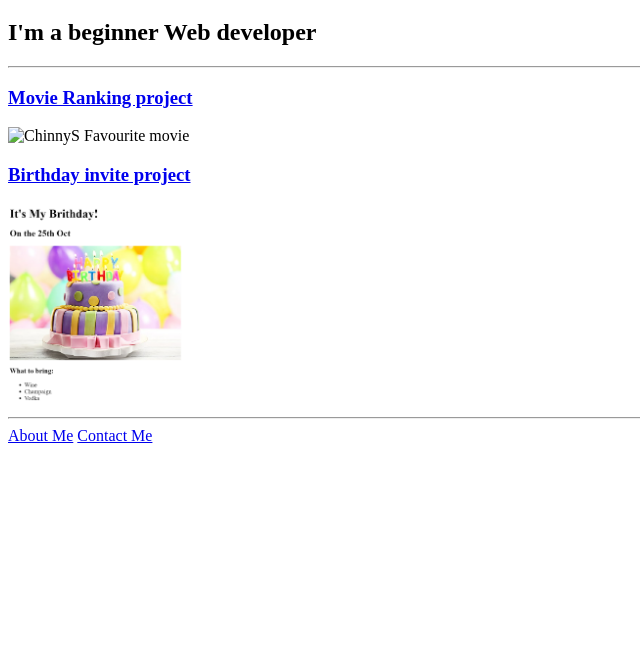
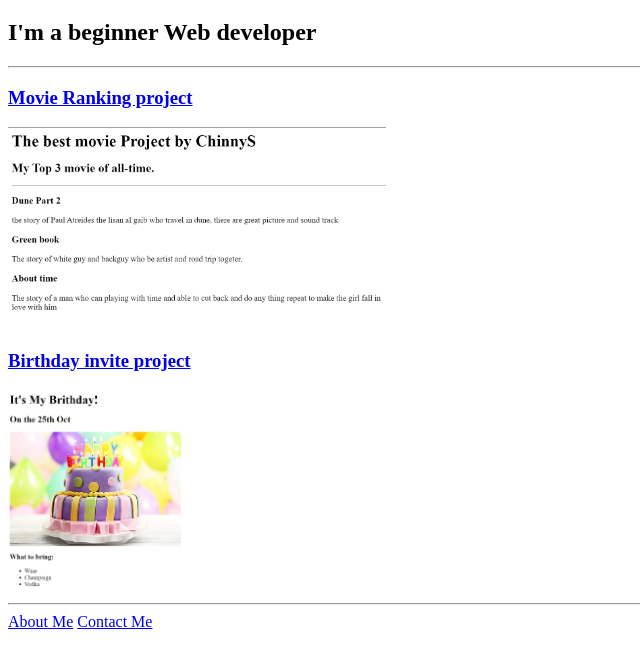
Before and after one commit to ChinnyS505/html-portfolio, a plain HTML site: page index.html in a window 1280 px wide. Shown: the part 61-726 px from the top of the page, without its empty margins (0-640 px from the left). Drawn offline with Linux system fonts and the light colour scheme.

Commit message:
Update index.html

```diff
--- a/index.html
+++ b/index.html
@@ -18,7 +18,6 @@ https://developer.mozilla.org/en-US/docs/Web/HTML/Element/img#attr-height -->
 <html lang="en">
 <head>
     <meta charset="UTF-8">
-    <meta name="viewport" content="width=device-width, initial-scale=1.0">
     <title>ChinnyS Project Dev</title>
 </head>
 <body>
@@ -26,7 +25,7 @@ https://developer.mozilla.org/en-US/docs/Web/HTML/Element/img#attr-height -->
     <h2>I'm a beginner Web developer</h2>
     <hr />
     <h3><a href="./public/Movie ranking project_Chin.html">Movie Ranking project</a></h3>
-    <img src="./assets/images/Movie-ranking_Chin.png/"height="200" alt="ChinnyS Favourite movie"/>
+    <img src="./assets/images/Movie-ranking_Chin.png" height="200" alt="ChinnyS Favourite movie"/>
     <h3><a href="./public/Birthdays invite project_Chin.html">Birthday invite project</a></h3>
     <img src="./assets/images/birthday-invite_Chin.png" height="200" alt="birthday invite Chin"/>
     <hr />
```
